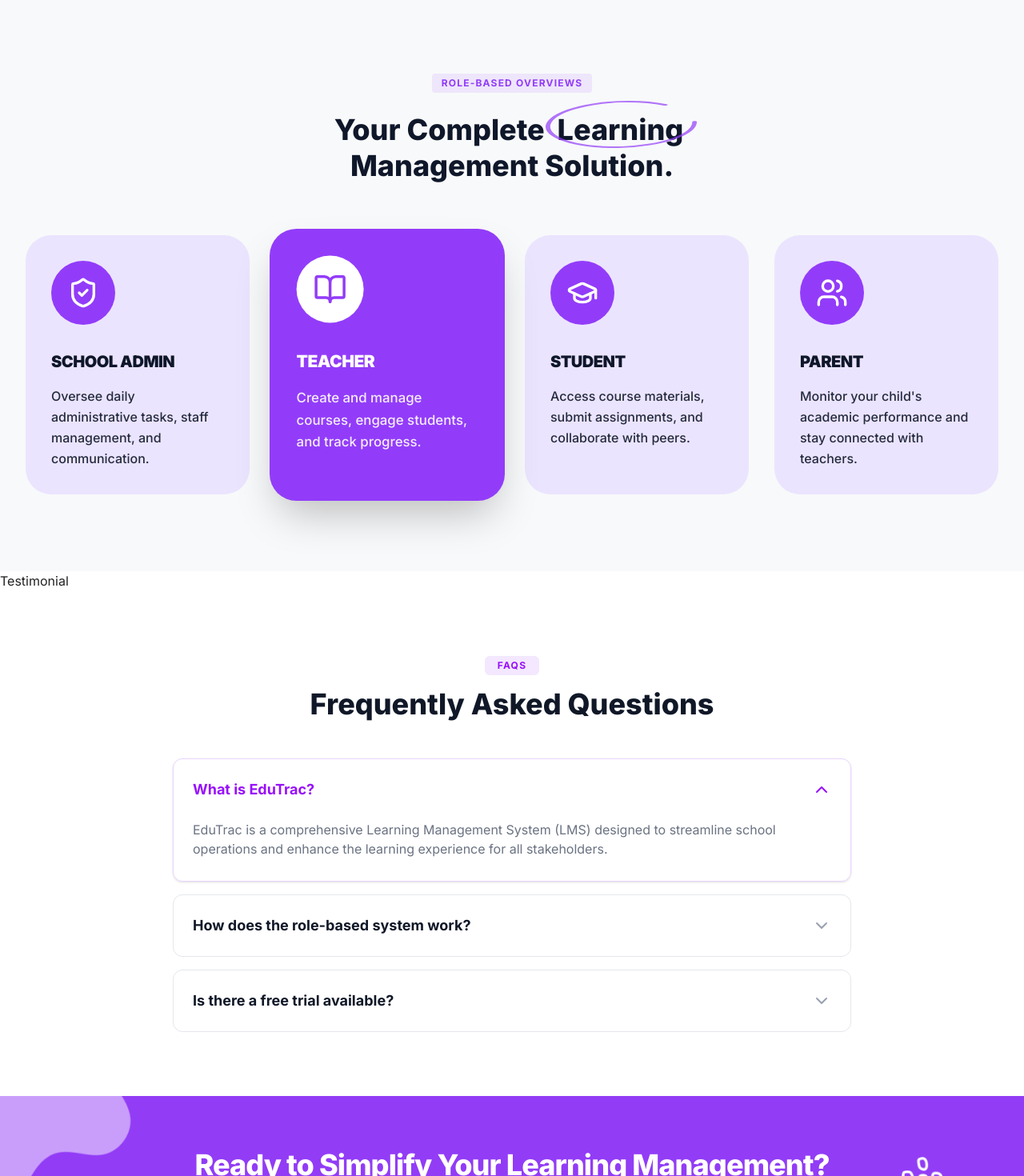
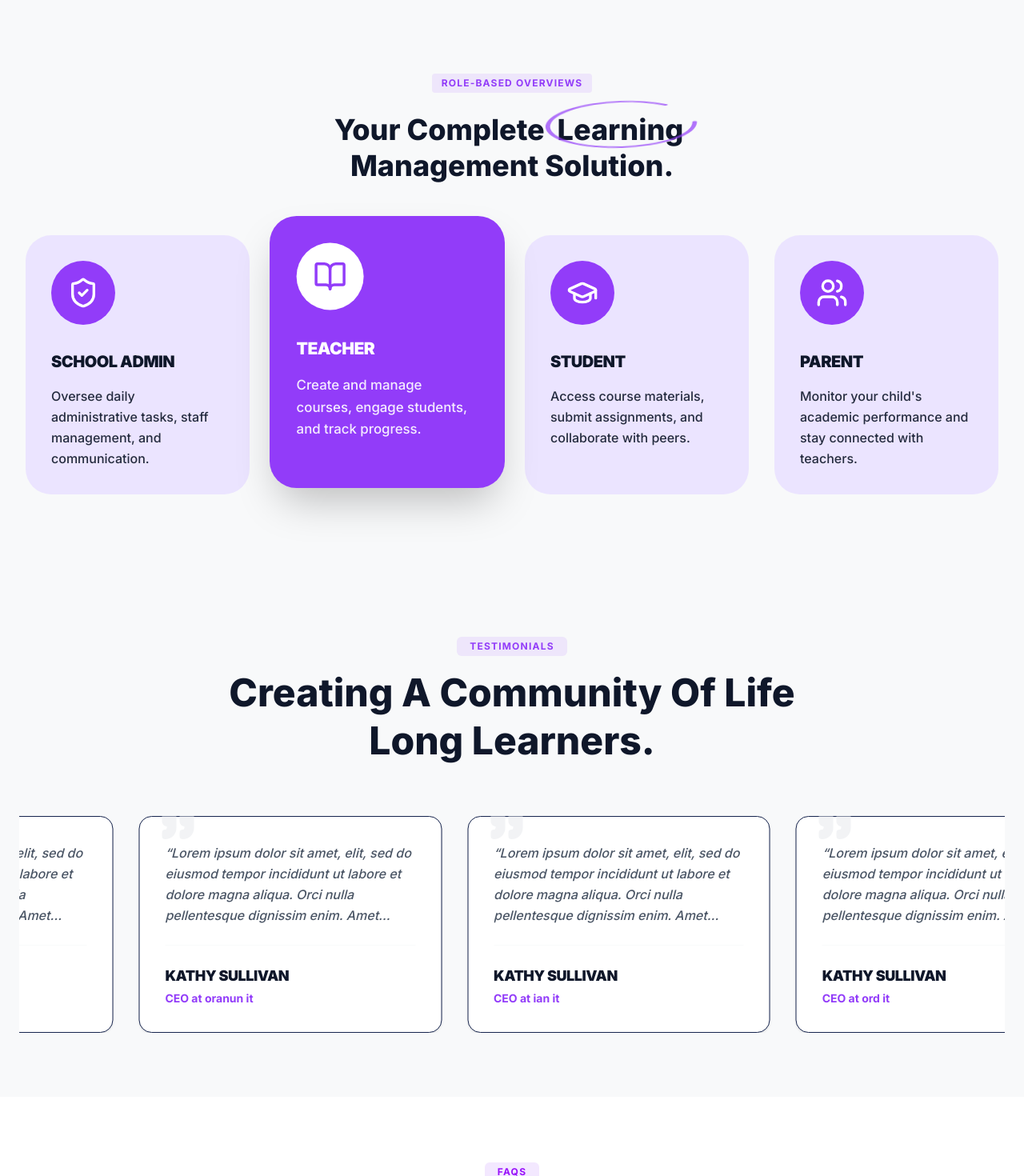
Before and after one commit to EduTracDev/edutrac, a Next.js app in the folder frontend/: page / in a window 1280 px wide. Shown: the part 1060-2530 px from the top of the page at 80% size. Built offline with nearby package versions, Linux system fonts and the light colour scheme; no server answers.

Commit message:
feat: add testimonial component

```diff
--- a/frontend/package.json
+++ b/frontend/package.json
@@ -25,6 +25,8 @@
     "classnames": "^2.5.1",
     "clsx": "^2.1.1",
     "dayjs": "^1.11.19",
+    "embla-carousel-autoplay": "^8.6.0",
+    "embla-carousel-react": "^8.6.0",
     "eventemitter3": "^5.0.1",
     "lucide-react": "^0.575.0",
     "next": "15.4.10",
--- a/frontend/src/app/page.tsx
+++ b/frontend/src/app/page.tsx
@@ -80,6 +80,44 @@ export default function HomePage() {
           "Yes! We offer a 14-day free trial so you can explore all the features of EduTrac before committing to a plan.",
       },
     ],
+    testimonials: [
+      {
+        quote:
+          "Lorem ipsum dolor sit amet, elit, sed do eiusmod tempor incididunt ut labore et dolore magna aliqua. Orci nulla pellentesque dignissim enim. Amet consectetur adipiscing",
+        author: "Kathy Sullivan",
+        role: "CEO at ordian it",
+      },
+      {
+        quote:
+          "Lorem ipsum dolor sit amet, elit, sed do eiusmod tempor incididunt ut labore et dolore magna aliqua. Orci nulla pellentesque dignissim enim. Amet consectetur adipiscing",
+        author: "Elsie Stroud",
+        role: "CEO at Edwards",
+      },
+      {
+        quote:
+          "Lorem ipsum dolor sit amet, elit, sed do eiusmod tempor incididunt ut labore et dolore magna aliqua. Orci nulla pellentesque dignissim enim. Amet consectetur adipiscing",
+        author: "Kathy Sullivan",
+        role: "CEO at ordian it",
+      },
+      {
+        quote:
+          "Lorem ipsum dolor sit amet, elit, sed do eiusmod tempor incididunt ut labore et dolore magna aliqua. Orci nulla pellentesque dignissim enim. Amet consectetur adipiscing",
+        author: "Kathy Sullivan",
+        role: "CEO at oranun it",
+      },
+      {
+        quote:
+          "Lorem ipsum dolor sit amet, elit, sed do eiusmod tempor incididunt ut labore et dolore magna aliqua. Orci nulla pellentesque dignissim enim. Amet consectetur adipiscing",
+        author: "Kathy Sullivan",
+        role: "CEO at ian it",
+      },
+      {
+        quote:
+          "Lorem ipsum dolor sit amet, elit, sed do eiusmod tempor incididunt ut labore et dolore magna aliqua. Orci nulla pellentesque dignissim enim. Amet consectetur adipiscing",
+        author: "Kathy Sullivan",
+        role: "CEO at ord it",
+      },
+    ],
   };
 
   return (
@@ -90,7 +128,7 @@ export default function HomePage() {
       />
       <Hero {...content.hero} />
       <Role items={content.role} />
-      <Testimonial />
+      <Testimonial items={content.testimonials} />
       <FAQ items={content.faq} />
       <FreeTrial {...content.freeTrial} />
       <Footer />
--- a/frontend/src/modules/landing/components/FreeTrial/FreeTrial.tsx
+++ b/frontend/src/modules/landing/components/FreeTrial/FreeTrial.tsx
@@ -22,9 +22,6 @@ export default function FreeTrial({
       className="relative w-full flex items-center justify-center overflow-hidden py-10 lg:py-16 bg-[#923CF9]"
       aria-labelledby="cta-heading"
     >
-      {/* 1. Ensure this div has a higher z-index than the section bg but lower than content
-         2. Added 'inset-0' to make sure it fills the space
-      */}
       <div className="absolute inset-0 z-0 hidden lg:block">
         <Image
           src={backgroundImage}
--- a/frontend/src/modules/landing/components/Role/role.tsx
+++ b/frontend/src/modules/landing/components/Role/role.tsx
@@ -12,9 +12,9 @@ interface RoleProps {
 }
 
 export default function Role({ items }: RoleProps) {
-  const [activeId, setActiveId] = useState<string>("teacher");
+  const [hoveredId, setHoveredId] = useState<string | null>(null);
+  const defaultId = "teacher";
 
-  // Helper to get the correct icon for each role
   const getIcon = (id: string) => {
     switch (id) {
       case "admin":
@@ -35,6 +35,27 @@ export default function Role({ items }: RoleProps) {
       className="py-16 md:py-24 bg-[#F8F9FA]"
       aria-labelledby="role-section-title"
     >
+      {/* Adding custom keyframes for the pulse and draw effect */}
+      <style jsx>{`
+        @keyframes subtlePulse {
+          0% {
+            transform: scale(1) rotate(-2deg);
+            opacity: 0.7;
+          }
+          50% {
+            transform: scale(1.05) rotate(-1deg);
+            opacity: 1;
+          }
+          100% {
+            transform: scale(1) rotate(-2deg);
+            opacity: 0.7;
+          }
+        }
+        .animate-oval {
+          animation: subtlePulse 3s ease-in-out infinite;
+        }
+      `}</style>
+
       <div className="max-w-7xl mx-auto px-4 sm:px-6 lg:px-8">
         <div className="text-center mb-12 md:mb-16">
           <span className="inline-block px-3 py-1 mb-6 text-[10px] md:text-xs font-bold uppercase tracking-widest text-[#923CF9] bg-[#923CF9]/10 rounded">
@@ -47,12 +68,11 @@ export default function Role({ items }: RoleProps) {
             Your Complete{" "}
             <span className="relative inline-block px-2">
               Learning
-              {/* Oval Ring SVG */}
               <svg
                 viewBox="0 0 100 100"
                 preserveAspectRatio="none"
-                stroke-dasharray="250"
-                className="absolute -inset-x-2 -inset-y-4 w-[110%] h-[140%] text-[#923CF9] pointer-events-none -rotate-2"
+                strokeDasharray="250"
+                className="absolute -inset-x-2 -inset-y-4 w-[110%] h-[140%] text-[#923CF9] pointer-events-none animate-oval"
               >
                 <ellipse
                   cx="50"
@@ -63,7 +83,6 @@ export default function Role({ items }: RoleProps) {
                   stroke="currentColor"
                   strokeWidth="3"
                   strokeLinecap="round"
-                  className="opacity-70"
                 />
               </svg>
             </span>{" "}
@@ -73,21 +92,25 @@ export default function Role({ items }: RoleProps) {
 
         <div className="grid grid-cols-1 sm:grid-cols-2 lg:grid-cols-4 gap-6 md:gap-8">
           {items.map((role) => {
-            const isActive = activeId === role.id;
+            const isHighlighted = hoveredId
+              ? hoveredId === role.id
+              : defaultId === role.id;
+
             return (
-              <button
+              <div
                 key={role.id}
-                onClick={() => setActiveId(role.id)}
-                aria-pressed={isActive}
-                className={`text-left relative flex flex-col p-8 rounded-4xl transition-all duration-500 ease-out outline-none focus-visible:ring-4 focus-visible:ring-purple-400 ${
-                  isActive
-                    ? "bg-[#923CF9] text-white shadow-2xl scale-105 z-20"
-                    : "bg-[#EBE4FF] text-[#0F172A] hover:bg-[#e2d9ff] z-10"
-                }`}
+                onMouseEnter={() => setHoveredId(role.id)}
+                onMouseLeave={() => setHoveredId(null)}
+                className={`text-left relative flex flex-col p-8 rounded-4xl transition-all duration-500 ease-out cursor-default
+                  ${
+                    isHighlighted
+                      ? "bg-[#923CF9] text-white shadow-2xl scale-105 z-20 -translate-y-4"
+                      : "bg-[#EBE4FF] text-[#0F172A] z-10 translate-y-0"
+                  }`}
               >
                 <div
                   className={`flex items-center justify-center w-16 h-16 md:w-20 md:h-20 rounded-full mb-8 transition-colors duration-500 ${
-                    isActive
+                    isHighlighted
                       ? "bg-white text-[#923CF9]"
                       : "bg-[#923CF9] text-white"
                   }`}
@@ -101,7 +124,7 @@ export default function Role({ items }: RoleProps) {
                 <p className="text-sm md:text-base leading-relaxed opacity-90 font-medium">
                   {role.description}
                 </p>
-              </button>
+              </div>
             );
           })}
         </div>
--- a/frontend/src/modules/landing/components/Testimonial/Testimonial.tsx
+++ b/frontend/src/modules/landing/components/Testimonial/Testimonial.tsx
@@ -1,7 +1,142 @@
-import React from "react";
+"use client";
 
-const Testimonial = () => {
-  return <div>Testimonial</div>;
-};
+import React, { useCallback } from "react";
+import Image from "next/image";
+import useEmblaCarousel from "embla-carousel-react";
+import Autoplay from "embla-carousel-autoplay";
+import { Quote, ChevronLeft, ChevronRight } from "lucide-react";
+// import backgroundMap from "@/modules/shared/assets/images/Background_Map.png";
 
-export default Testimonial;
+interface TestimonialProps {
+  items: {
+    quote: string;
+    author: string;
+    role: string;
+  }[];
+}
+
+export default function Testimonial({ items }: TestimonialProps) {
+  // Simplified Embla hook without the complex progress state logic
+  const [emblaRef, emblaApi] = useEmblaCarousel(
+    { loop: true, align: "start" },
+    [
+      Autoplay({
+        delay: 2000,
+        stopOnInteraction: false,
+        stopOnMouseEnter: true,
+      }),
+    ],
+  );
+
+  const scrollPrev = useCallback(
+    () => emblaApi && emblaApi.scrollPrev(),
+    [emblaApi],
+  );
+  const scrollNext = useCallback(
+    () => emblaApi && emblaApi.scrollNext(),
+    [emblaApi],
+  );
+
+  return (
+    <section
+      className="relative py-20 overflow-hidden bg-[#F8F9FA]"
+      aria-labelledby="testimonial-heading"
+    >
+      {/* <div className="absolute inset-0 opacity-5 -z-10">
+        <Image
+          src={backgroundMap}
+          alt=""
+          fill
+          className="object-contain"
+          aria-hidden="true"
+        />
+      </div> */}
+
+      <div className="max-w-7xl mx-auto px-6">
+        {/* Header Section */}
+        <div className="text-center mb-16">
+          <span className="inline-block px-4 py-1 mb-4 text-xs font-bold uppercase tracking-widest text-[#923CF9] bg-[#923CF9]/10 rounded-md">
+            TESTIMONIALS
+          </span>
+          <h2
+            id="testimonial-heading"
+            className="text-3xl md:text-5xl font-extrabold text-[#0F172A] leading-tight max-w-3xl mx-auto"
+          >
+            Creating A Community Of Life Long Learners.
+          </h2>
+        </div>
+
+        <div className="relative group">
+          <div className="overflow-hidden" ref={emblaRef}>
+            <div className="flex" role="list">
+              {items.map((item, index) => (
+                <div
+                  key={index}
+                  className="flex-[0_0_100%] md:flex-[0_0_50%] lg:flex-[0_0_33.33%] min-w-0 px-4"
+                  role="listitem"
+                >
+                  <figure className="h-full relative p-8 bg-white border border-[#17254E] rounded-2xl shadow-sm hover:shadow-xl transition-all duration-300">
+                    <div className="absolute -top-4 left-6 text-gray-200">
+                      <Quote
+                        size={48}
+                        fill="currentColor"
+                        className="opacity-50"
+                      />
+                    </div>
+                    <blockquote className="relative z-10 mb-6">
+                      <p className="text-gray-600 italic leading-relaxed font-medium line-clamp-4">
+                        &ldquo;{item.quote}&rdquo;
+                      </p>
+                    </blockquote>
+                    <figcaption className="border-t border-gray-50 pt-6">
+                      <div className="font-black text-[#0F172A] text-lg uppercase tracking-tight">
+                        {item.author}
+                      </div>
+                      <div className="text-[#923CF9] text-sm font-bold mt-1">
+                        {item.role}
+                      </div>
+                    </figcaption>
+                  </figure>
+                </div>
+              ))}
+            </div>
+          </div>
+
+          {/* Desktop Arrows */}
+          <button
+            onClick={scrollPrev}
+            className="absolute left-0 top-1/2 -translate-y-1/2 -translate-x-12 p-3 rounded-full bg-white border border-gray-200 text-[#923CF9] shadow-md opacity-0 group-hover:opacity-100 transition-opacity hidden lg:flex"
+            aria-label="Previous"
+          >
+            <ChevronLeft size={24} />
+          </button>
+          <button
+            onClick={scrollNext}
+            className="absolute right-0 top-1/2 -translate-y-1/2 translate-x-12 p-3 rounded-full bg-white border border-gray-200 text-[#923CF9] shadow-md opacity-0 group-hover:opacity-100 transition-opacity hidden lg:flex"
+            aria-label="Next"
+          >
+            <ChevronRight size={24} />
+          </button>
+        </div>
+
+        {/* Mobile Controls: Simple and Reliable */}
+        <div className="flex justify-center gap-4 mt-10 md:hidden">
+          <button
+            onClick={scrollPrev}
+            className="p-4 rounded-full border border-[#923CF9] text-[#923CF9] active:bg-[#923CF9] active:text-white transition-colors"
+            aria-label="Previous testimonial"
+          >
+            <ChevronLeft size={24} />
+          </button>
+          <button
+            onClick={scrollNext}
+            className="p-4 rounded-full border border-[#923CF9] text-[#923CF9] active:bg-[#923CF9] active:text-white transition-colors"
+            aria-label="Next testimonial"
+          >
+            <ChevronRight size={24} />
+          </button>
+        </div>
+      </div>
+    </section>
+  );
+}
```
Also changed, not shown: 1 other file (tests, documents, lock files or other folders).
